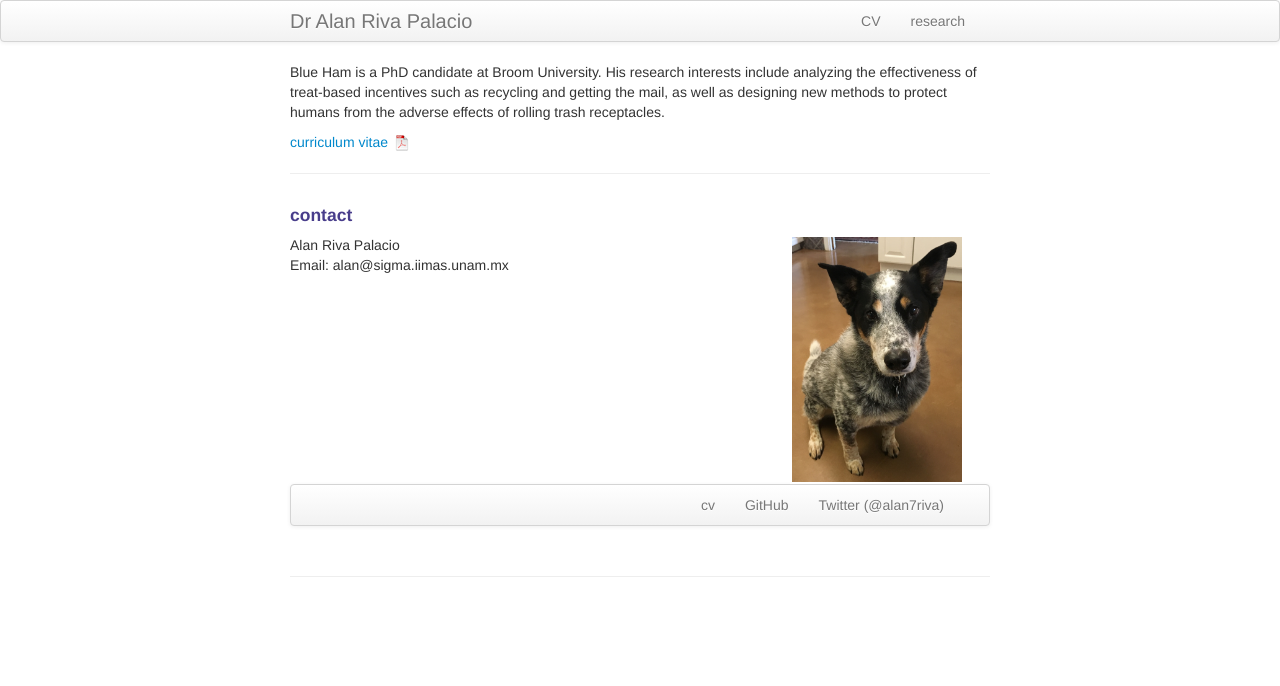
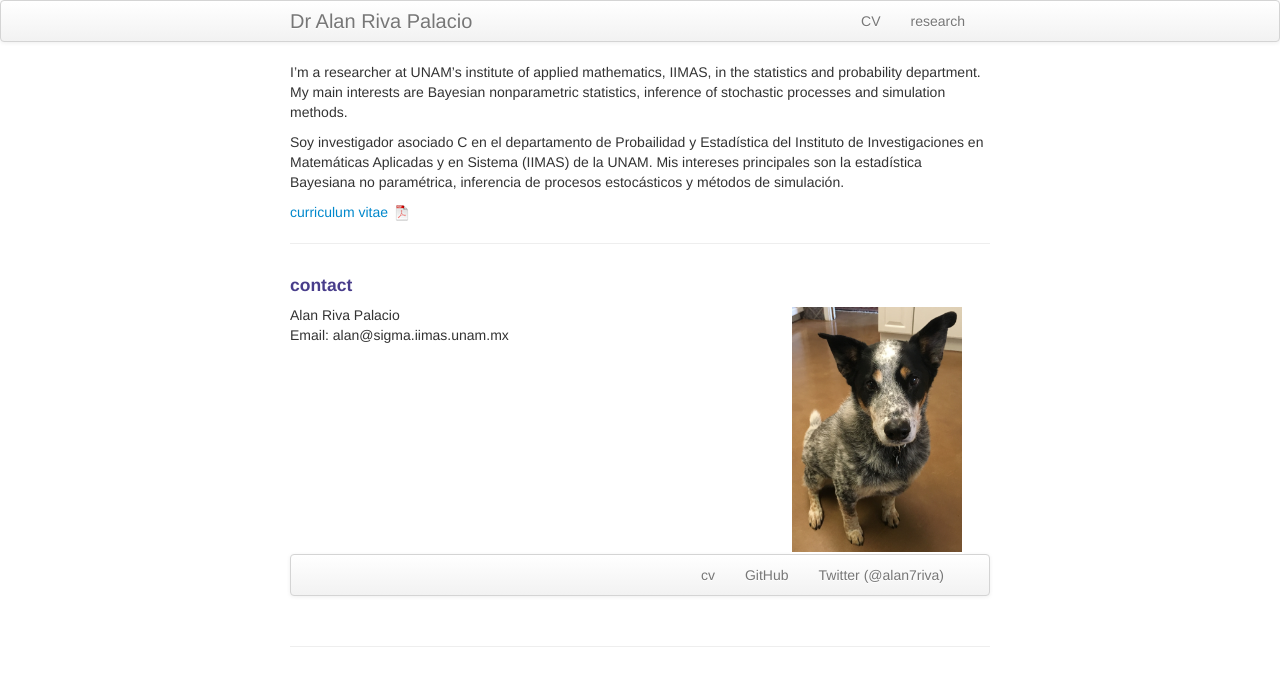
Before and after one commit to alan7riva/alan7riva.github.io, a Jekyll site: the page built from index.md, in a window 1280 px wide. Shown: the top 686 px of the page. Built offline with Jekyll 4.4.1, drawn with Linux system fonts in a browser that asks for light colours.

Commit message:
edite bio

```diff
--- a/index.md
+++ b/index.md
@@ -5,7 +5,9 @@ description: I'm a researcher at UNAM's institute of applied mathematics, IIMAS,
 keywords: Bayesian, nonparametrics, statistics
 ---
 
-Blue Ham is a PhD candidate at Broom University. His research interests include analyzing the effectiveness of treat-based incentives such as recycling and getting the mail, as well as designing new methods to protect humans from the adverse effects of rolling trash receptacles.
+I'm a researcher at UNAM's institute of applied mathematics, IIMAS, in the statistics and probability department. My main interests are Bayesian nonparametric statistics, inference of stochastic processes and simulation methods.
+
+Soy investigador asociado C en el departamento de Probailidad y Estadística del Instituto de Investigaciones en Matemáticas Aplicadas y en Sistema (IIMAS) de la UNAM. Mis intereses principales son la estadística Bayesiana no paramétrica, inferencia de procesos estocásticos y métodos de simulación.
 
 [curriculum vitae ![CV as pdf]({{ BASE_PATH }}/pages/icons16/pdf-icon.png)]({{ BASE_PATH }}/assets/CV.pdf)<br/>
 
```
